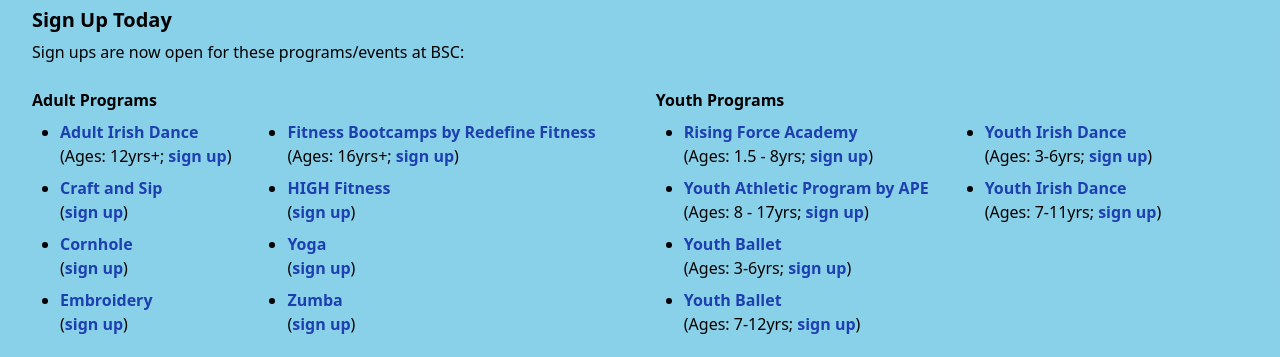
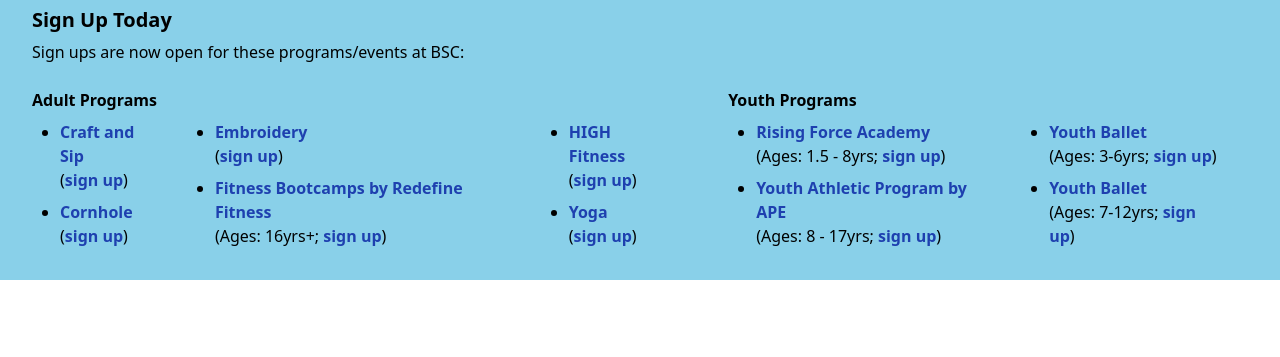
Before and after one commit to decoy31/bremertonsports, a website: page index.html in a window 1280 px wide. Shown: the part 479-836 px from the top of the page. Drawn offline with nearby package versions, Linux system fonts and the light colour scheme; files that its build step writes are made by us from their sources; a web font is replaced by a local one.

Commit message:
Removed irish dance and zumba classes from the homepage.

```diff
--- a/index.html
+++ b/index.html
@@ -75,31 +75,27 @@
                     href="/soccer">
                     Adult Soccer Leagues</a><br />(<a href="https://apps.daysmartrecreation.com/dash/index.php?Action=ProgramFinder/index&seasonID=66&cid=olypensports&company=olypensports">sign up</a>)</li> -->
                   <li class="mt-2"><a
-                    href="https://apps.daysmartrecreation.com/dash/index.php?Action=ProgramFinder/index&leagueID=359&cid=olypensports&company=olypensports">
-                    Adult Irish Dance</a><br />(Ages: 12yrs+; <a href="https://apps.daysmartrecreation.com/dash/index.php?Action=ProgramFinder/index&leagueID=359&cid=olypensports&company=olypensports">sign up</a>)</li>
-                  <li class="mt-2"><a
                     href="https://apps.daysmartrecreation.com/dash/index.php?Action=ProgramFinder/index&leagueID=364&cid=olypensports&company=olypensports">
                     Craft and Sip</a><br />(<a href="https://apps.daysmartrecreation.com/dash/index.php?Action=ProgramFinder/index&leagueID=364&cid=olypensports&company=olypensports">sign up</a>)</li>
                   <li class="mt-2"><a
                     href="/cornhole">
                     Cornhole</a><br />(<a href="https://apps.daysmartrecreation.com/dash/index.php?Action=ProgramFinder/index&leagueID=354&cid=olypensports&company=olypensports">sign up</a>)</li>
+                </ul>
+                <ul class="md:inline-block">
                   <li class="mt-2"><a
                     href="https://apps.daysmartrecreation.com/dash/index.php?Action=ProgramFinder/index&leagueID=363&cid=olypensports&company=olypensports&facilityID=1&seasonID=70">
                     Embroidery</a><br />(<a href="https://apps.daysmartrecreation.com/dash/index.php?Action=ProgramFinder/index&leagueID=363&cid=olypensports&company=olypensports&facilityID=1&seasonID=70">sign up</a>)</li>
-                </ul>
-                <ul class="md:inline-block">
                   <li class="mt-2"><a
                     href="/redefine-fitness">
                     Fitness Bootcamps by Redefine Fitness</a><br />(Ages: 16yrs+; <a href="https://apps.daysmartrecreation.com/dash/index.php?Action=ProgramFinder/index&leagueID=351&cid=olypensports&company=olypensports">sign up</a>)</li>
+                </ul>
+                <ul class="md:inline-block">
                   <li class="mt-2"><a
                     href="https://apps.daysmartrecreation.com/dash/index.php?Action=ProgramFinder/index&leagueID=362&cid=olypensports&company=olypensports">
                     HIGH Fitness</a><br />(<a href="https://apps.daysmartrecreation.com/dash/index.php?Action=ProgramFinder/index&leagueID=362&cid=olypensports&company=olypensports">sign up</a>)</li>
                   <li class="mt-2"><a
                     href="https://apps.daysmartrecreation.com/dash/index.php?Action=ProgramFinder/index&leagueID=355&cid=olypensports&company=olypensports">
                     Yoga</a><br />(<a href="https://apps.daysmartrecreation.com/dash/index.php?Action=ProgramFinder/index&leagueID=355&cid=olypensports&company=olypensports">sign up</a>)</li>
-                  <li class="mt-2"><a
-                    href="https://apps.daysmartrecreation.com/dash/index.php?Action=ProgramFinder/index&leagueID=356&cid=olypensports&company=olypensports">
-                    Zumba</a><br />(<a href="https://apps.daysmartrecreation.com/dash/index.php?Action=ProgramFinder/index&leagueID=356&cid=olypensports&company=olypensports">sign up</a>)</li>
                 </ul>
               </div>
             </div>
@@ -116,20 +112,14 @@
                   <li class="mt-2"><a
                     href="/ape">
                     Youth Athletic Program by APE</a><br />(Ages: 8 - 17yrs; <a href="https://apps.daysmartrecreation.com/dash/index.php?Action=ProgramFinder/index&leagueID=337&cid=olypensports&company=olypensports">sign up</a>)</li>
+                </ul>
+                <ul>
                   <li class="mt-2"><a
                     href="https://apps.daysmartrecreation.com/dash/index.php?Action=ProgramFinder/index&leagueID=360&cid=olypensports&company=olypensports">
                     Youth Ballet</a><br />(Ages: 3-6yrs; <a href="https://apps.daysmartrecreation.com/dash/index.php?Action=ProgramFinder/index&leagueID=360&cid=olypensports&company=olypensports">sign up</a>)</li>
                   <li class="mt-2"><a
                     href="https://apps.daysmartrecreation.com/dash/index.php?Action=ProgramFinder/index&leagueID=361&cid=olypensports&company=olypensports">
                     Youth Ballet</a><br />(Ages: 7-12yrs; <a href="https://apps.daysmartrecreation.com/dash/index.php?Action=ProgramFinder/index&leagueID=361&cid=olypensports&company=olypensports">sign up</a>)</li>
-                </ul>
-                <ul>
-                  <li class="mt-2"><a
-                    href="https://apps.daysmartrecreation.com/dash/index.php?Action=ProgramFinder/index&leagueID=357&cid=olypensports&company=olypensports">
-                    Youth Irish Dance</a><br />(Ages: 3-6yrs; <a href="https://apps.daysmartrecreation.com/dash/index.php?Action=ProgramFinder/index&leagueID=357&cid=olypensports&company=olypensports">sign up</a>)</li>
-                  <li class="mt-2"><a
-                    href="https://apps.daysmartrecreation.com/dash/index.php?Action=ProgramFinder/index&leagueID=358&cid=olypensports&company=olypensports">
-                    Youth Irish Dance</a><br />(Ages: 7-11yrs; <a href="https://apps.daysmartrecreation.com/dash/index.php?Action=ProgramFinder/index&leagueID=358&cid=olypensports&company=olypensports">sign up</a>)</li>
                 </ul>
               </div>
             </div>
@@ -205,9 +195,7 @@
               <li class="mt-8"><a class="font-semibold" href="https://apps.daysmartrecreation.com/dash/index.php?Action=ProgramFinder/index&leagueID=364&cid=olypensports&company=olypensports">Craft and Sip</a></li>
               <li class="mt-2"><a class="font-semibold" href="https://apps.daysmartrecreation.com/dash/index.php?Action=ProgramFinder/index&leagueID=363&cid=olypensports&company=olypensports&facilityID=1&seasonID=70">Embroidery</a></li>
               <li class="mt-2"><a class="font-semibold" href="https://apps.daysmartrecreation.com/dash/index.php?Action=ProgramFinder/index&leagueID=362&cid=olypensports&company=olypensports">HIGH Fitness</a></li>
-              <li class="mt-2"><a class="font-semibold" href="https://apps.daysmartrecreation.com/dash/index.php?Action=ProgramFinder/index&leagueID=359&cid=olypensports&company=olypensports">Irish Dance (Ages: 12yrs+)</a></li>
               <li class="mt-2"><a class="font-semibold" href="https://apps.daysmartrecreation.com/dash/index.php?Action=ProgramFinder/index&leagueID=355&cid=olypensports&company=olypensports">Yoga</a></li>
-              <li class="mt-2"><a class="font-semibold" href="https://apps.daysmartrecreation.com/dash/index.php?Action=ProgramFinder/index&leagueID=356&cid=olypensports&company=olypensports">Zumba</a></li>
             </ul>
           </div>
         </section>
@@ -283,8 +271,6 @@
             <ul>
               <li class="mt-8"><a class="font-semibold" href="https://apps.daysmartrecreation.com/dash/index.php?Action=ProgramFinder/index&leagueID=360&cid=olypensports&company=olypensports">Ballet (Ages: 3-6yrs)</a></li>
               <li class="mt-2"><a class="font-semibold" href="https://apps.daysmartrecreation.com/dash/index.php?Action=ProgramFinder/index&leagueID=361&cid=olypensports&company=olypensports">Ballet (Ages: 7-12yrs)</a></li>
-              <li class="mt-2"><a class="font-semibold" href="https://apps.daysmartrecreation.com/dash/index.php?Action=ProgramFinder/index&leagueID=357&cid=olypensports&company=olypensports">Irish Dance (Ages: 3-6yrs)</a></li>
-              <li class="mt-2"><a class="font-semibold" href="https://apps.daysmartrecreation.com/dash/index.php?Action=ProgramFinder/index&leagueID=358&cid=olypensports&company=olypensports">Irish Dance (Ages: 7-11yrs)</a></li>
             </ul>
           </div>
         </section>
```
